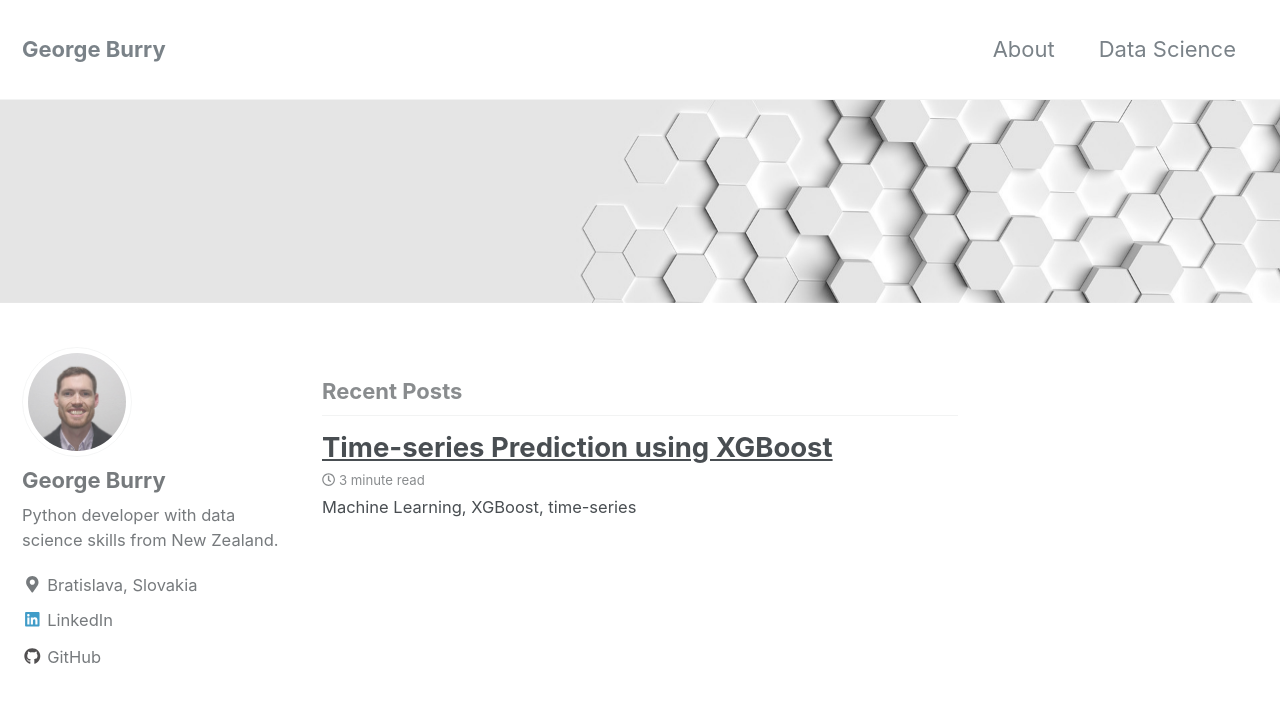
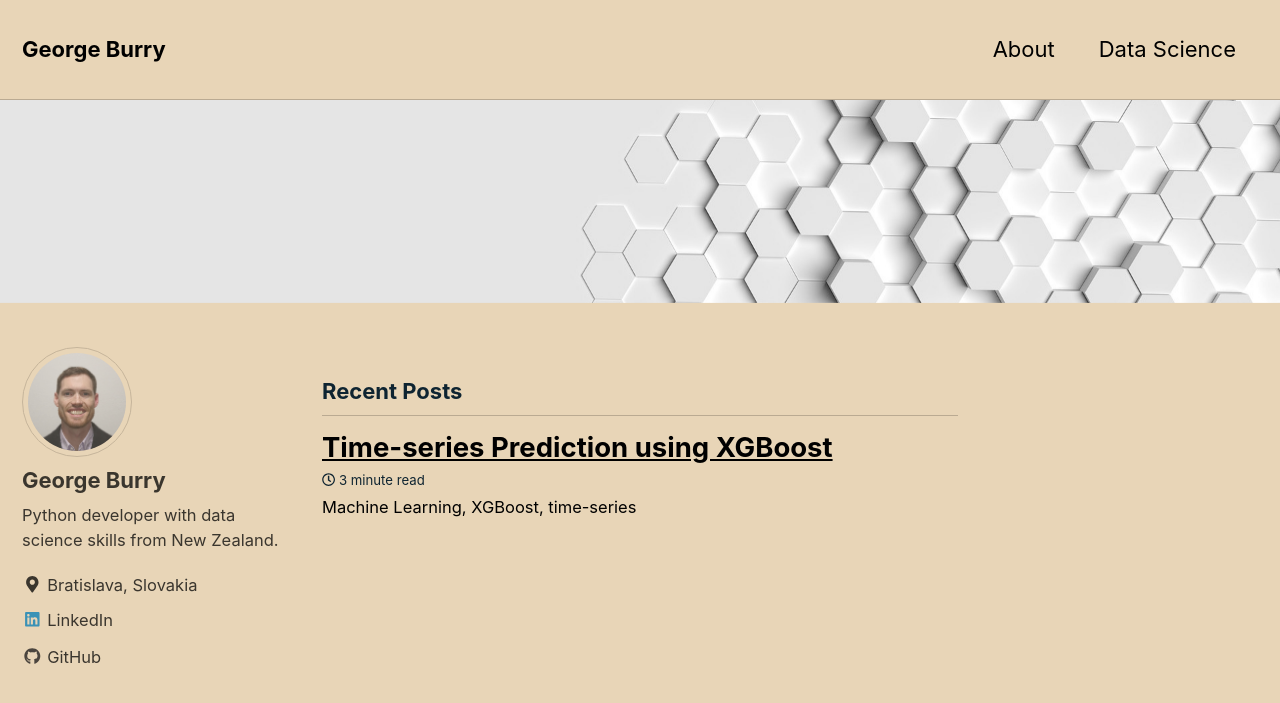
Before and after one commit to georgeburry/georgeburry.github.io, a Jekyll site: the page built from index.html, in a window 1280 px wide and 900 px high. Shown: the top 703 px of the window. Built offline with Jekyll 4.4.1, drawn with Linux system fonts in a browser that asks for light colours; nearby versions of some CDN libraries; the list of posts is cut into pages by our own code.

Commit message:
Update _config.yml

```diff
--- a/_config.yml
+++ b/_config.yml
@@ -12,7 +12,7 @@
 
 # theme                  : "minimal-mistakes-jekyll"
 # remote_theme           : "mmistakes/minimal-mistakes"
-minimal_mistakes_skin    : "default" # "air", "aqua", "contrast", "dark", "dirt", "neon", "mint", "plum", "sunrise"
+minimal_mistakes_skin    : "sunrise" # "default" # "air", "aqua", "contrast", "dark", "dirt", "neon", "mint", "plum", "sunrise"
 
 # Site Settings
 locale                   : "en-UK"
```
